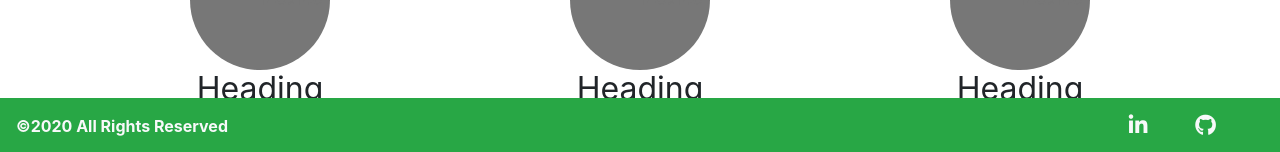
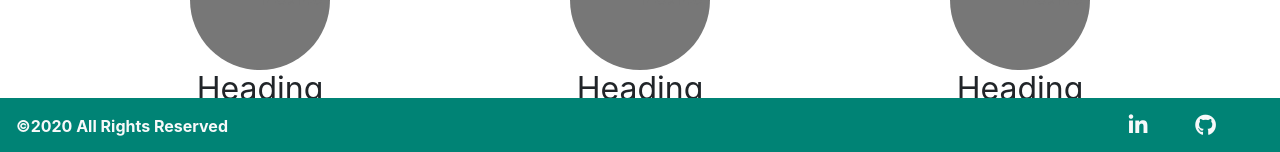
Before and after one commit to onurmorcagok/Case-Projects, a Vue app in the folder vue-project/: page / in a window 1280 px wide. Shown: the part 646-798 px from the top of the page. Built offline with nearby package versions, Linux system fonts and the light colour scheme.

Commit message:
Update Footer.vue

```diff
--- a/vue-project/src/components/Footer.vue
+++ b/vue-project/src/components/Footer.vue
@@ -1,5 +1,5 @@
 <template>
-  <nav class="navbar fixed-bottom text-light bg-success">
+  <nav class="navbar fixed-bottom text-light">
     <span class="navbar-text mr-auto text-light">
       <strong>©2020 All Rights Reserved</strong>
     </span>
@@ -11,7 +11,6 @@
     <a class="ins-ic" href="https://github.com/onurmorcagok" target="_blank">
       <i class="fab fa-github fa-lg text-light mr-md-5 mr-3"></i>
     </a>
-
   </nav>
 </template>
 
@@ -22,7 +21,10 @@ export default {
 </script>
 
 <style scoped>
-.icon{
+.navbar {
+  background-color: #008375;
+}
+.icon {
   color: #000;
 }
 </style>
```
Lines whose indentation alone changed are shown as unchanged.
